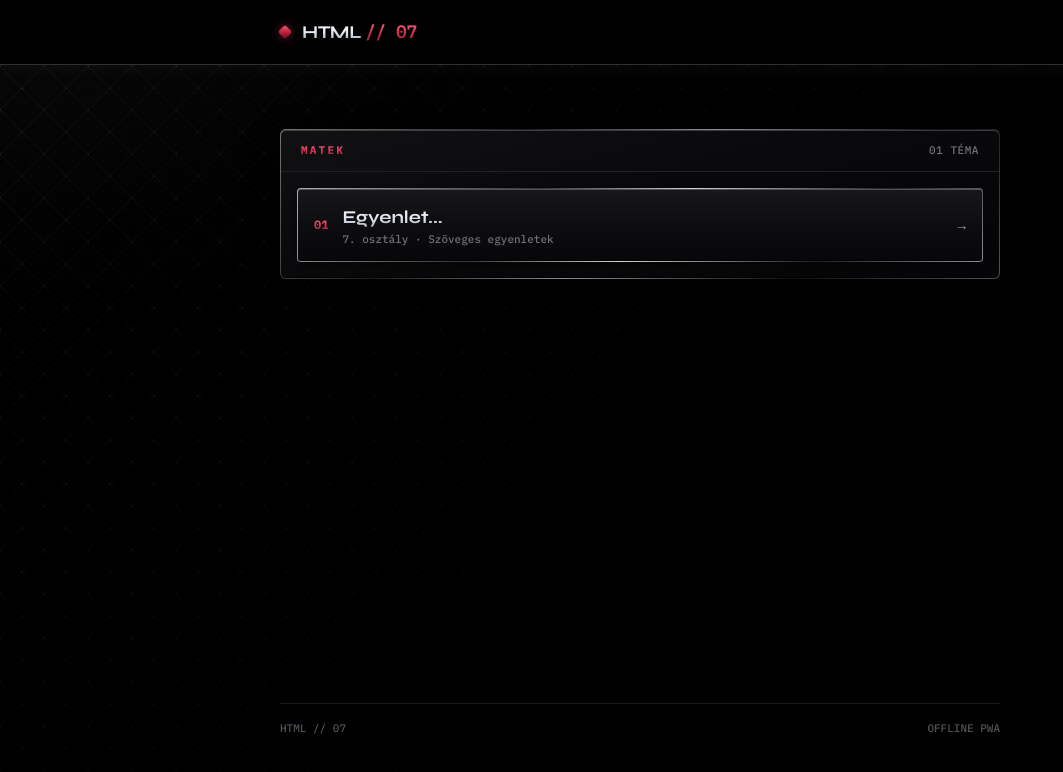
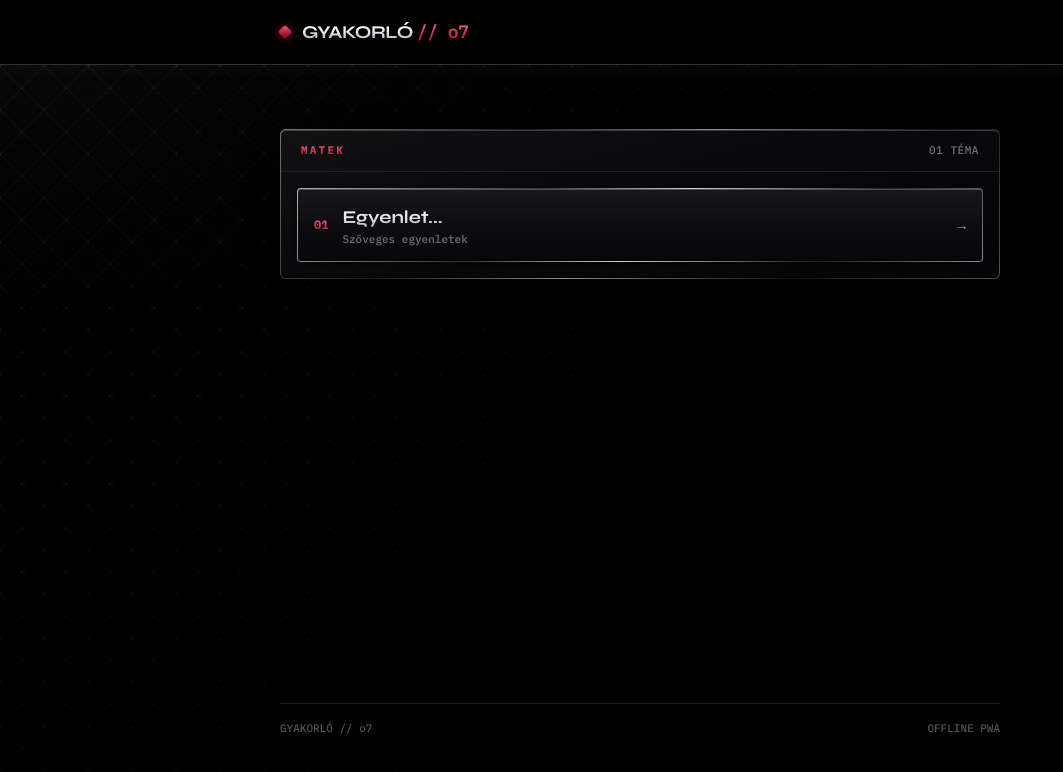
Before and after one commit to montipls/o7, a plain HTML site: page index.html in a window 1280 px wide. Shown: the whole page, without its empty margins (0-1063 px from the left). Drawn offline with nearby package versions, Linux system fonts and the light colour scheme.

Commit message:
Rename branding to GYAKORLÓ // o7 and remove grade labels

```diff
--- a/index.html
+++ b/index.html
@@ -3,7 +3,7 @@
 <head>
     <meta charset="UTF-8">
     <meta name="viewport" content="width=device-width, initial-scale=1.0">
-    <title>HTML // 07</title>
+    <title>GYAKORLÓ // o7</title>
     <link rel="icon" type="image/svg+xml" href="favicon.svg">
     <link rel="apple-touch-icon" href="icon-180.png">
     <link rel="manifest" href="site.webmanifest">
@@ -215,7 +215,7 @@
             <div class="flex items-center gap-3">
                 <span class="w-2.5 h-2.5 rounded-[2px] crimson-dot inline-block"></span>
                 <span class="font-display font-bold tracking-tight text-base sm:text-lg">
-                    <span class="silver-text">HTML</span> <span class="crimson-text font-mono font-semibold">// 07</span>
+                    <span class="silver-text">GYAKORLÓ</span> <span class="crimson-text font-mono font-semibold">// o7</span>
                 </span>
             </div>
         </div>
@@ -245,7 +245,7 @@
                                         Egyenlet...
                                     </div>
                                     <div class="font-mono text-[11px] text-zinc-500 truncate">
-                                        7. osztály · Szöveges egyenletek
+                                        Szöveges egyenletek
                                     </div>
                                 </div>
                             </div>
@@ -259,7 +259,7 @@
         </section>
 
         <footer class="pt-4 border-t border-zinc-900 flex items-center justify-between font-mono text-[11px] text-zinc-600">
-            <span>HTML // 07</span>
+            <span>GYAKORLÓ // o7</span>
             <span>OFFLINE PWA</span>
         </footer>
 
--- a/sw.js
+++ b/sw.js
@@ -1,4 +1,4 @@
-const CACHE_NAME = 'o7-v7';
+const CACHE_NAME = 'o7-v8';
 const ASSETS = [
   './',
   './index.html',
```
Also changed, not shown: egyenlet.html (+3 -3 lines), site.webmanifest.
